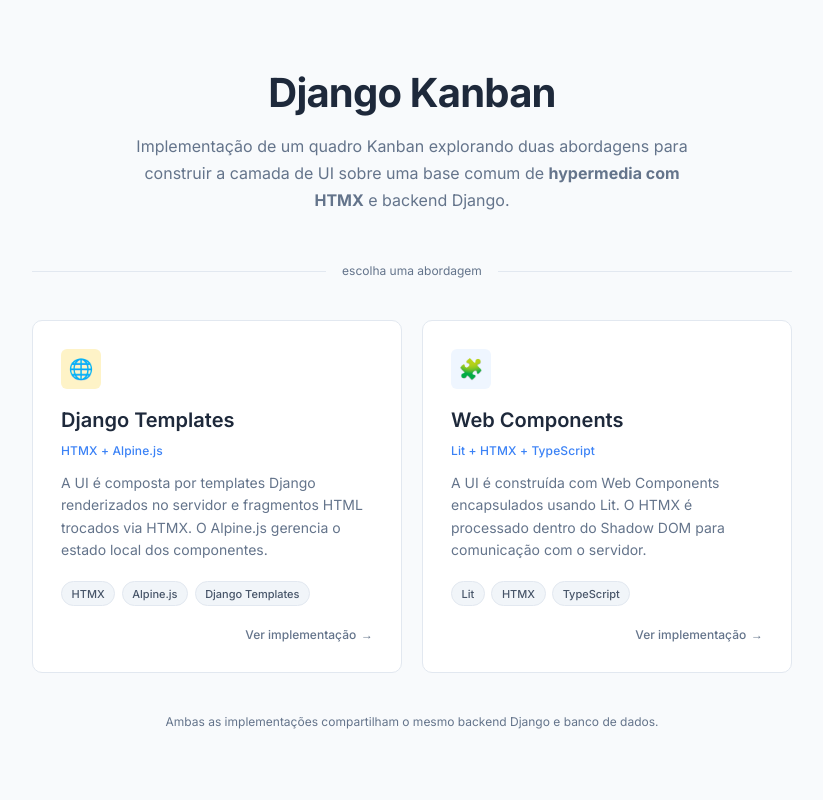
After one commit to gabrielmotaa/django-kanban, a Django app: page / in a window 1280 px wide. The commit adds this page. Shown: the whole page, without its empty margins (228-1051 px from the left). Run offline with Django 5.2, Linux system fonts and the light colour scheme; some libraries are stand-ins or nearby versions.

Commit message:
feat: add landing page and implement Inter font support

```diff
--- a/kanban/static/kanban/css/components.css
+++ b/kanban/static/kanban/css/components.css
@@ -5,7 +5,7 @@ body {
 }
 
 body {
-    font-family: system-ui, sans-serif;
+    font-family: var(--font-family);
     background: var(--color-bg-body);
     margin: 0;
     padding: 24px;
--- /dev/null
+++ b/kanban/static/kanban/css/home.css
@@ -0,0 +1,177 @@
+
+.home-page {
+    min-height: 100vh;
+    display: flex;
+    align-items: center;
+    justify-content: center;
+    background-color: var(--color-bg-body);
+    font-family: var(--font-family);
+    padding: 2rem;
+}
+
+.home-container {
+    max-width: 760px;
+    width: 100%;
+    text-align: center;
+}
+
+/* Header */
+.home-header {
+    margin-bottom: 3rem;
+}
+
+.home-title {
+    font-size: 2.5rem;
+    font-weight: var(--font-weight-bold);
+    color: var(--color-text-primary);
+    line-height: 1.2;
+    margin: 0 0 1rem 0;
+    letter-spacing: -0.02em;
+}
+
+.home-description {
+    font-size: var(--font-size-lg);
+    color: var(--color-text-muted);
+    line-height: 1.7;
+    max-width: 580px;
+    margin: 0 auto;
+}
+
+/* Divider */
+.home-divider {
+    display: flex;
+    align-items: center;
+    gap: 1rem;
+    margin: 2.5rem 0;
+    color: var(--color-text-muted);
+    font-size: var(--font-size-sm);
+}
+
+.home-divider::before,
+.home-divider::after {
+    content: '';
+    flex: 1;
+    height: 1px;
+    background-color: var(--color-border);
+}
+
+/* Cards */
+.home-cards {
+    display: grid;
+    grid-template-columns: 1fr 1fr;
+    gap: 1.25rem;
+}
+
+.approach-card {
+    display: block;
+    text-decoration: none;
+    background-color: #ffffff;
+    border: 1px solid var(--color-border);
+    border-radius: var(--radius-xl);
+    padding: 1.75rem;
+    text-align: left;
+    transition: border-color var(--transition-normal), box-shadow var(--transition-normal), transform var(--transition-normal);
+    cursor: pointer;
+}
+
+.approach-card:hover {
+    border-color: var(--color-primary);
+    box-shadow: var(--shadow-lg);
+    transform: translateY(-2px);
+}
+
+.approach-card:active {
+    transform: translateY(0);
+}
+
+.card-icon {
+    width: 40px;
+    height: 40px;
+    border-radius: var(--radius-md);
+    display: flex;
+    align-items: center;
+    justify-content: center;
+    margin-bottom: 1rem;
+    font-size: 1.25rem;
+}
+
+.card-icon--htmx {
+    background-color: #fef3c7;
+}
+
+.card-icon--lit {
+    background-color: #eff6ff;
+}
+
+.card-title {
+    font-size: var(--font-size-xl);
+    font-weight: var(--font-weight-semibold);
+    color: var(--color-text-primary);
+    margin: 0 0 0.4rem 0;
+}
+
+.card-subtitle {
+    font-size: var(--font-size-sm);
+    font-weight: var(--font-weight-medium);
+    color: var(--color-primary);
+    margin: 0 0 0.75rem 0;
+    letter-spacing: 0.01em;
+}
+
+.card-description {
+    font-size: var(--font-size-base);
+    color: var(--color-text-muted);
+    line-height: 1.6;
+    margin: 0 0 1.25rem 0;
+}
+
+.card-tags {
+    display: flex;
+    flex-wrap: wrap;
+    gap: 0.4rem;
+}
+
+.tag {
+    font-size: var(--font-size-xs);
+    font-weight: var(--font-weight-medium);
+    padding: 0.2rem 0.6rem;
+    border-radius: 999px;
+    background-color: var(--color-bg-column);
+    color: var(--color-text-light);
+    border: 1px solid var(--color-border);
+}
+
+.card-arrow {
+    display: flex;
+    align-items: center;
+    justify-content: flex-end;
+    margin-top: 1.25rem;
+    color: var(--color-text-muted);
+    font-size: var(--font-size-sm);
+    font-weight: var(--font-weight-medium);
+    gap: 0.3rem;
+    transition: color var(--transition-normal), gap var(--transition-normal);
+}
+
+.approach-card:hover .card-arrow {
+    color: var(--color-primary);
+    gap: 0.5rem;
+}
+
+/* Footer note */
+.home-footer {
+    margin-top: 2.5rem;
+    font-size: var(--font-size-sm);
+    color: var(--color-text-muted);
+}
+
+/* Responsive */
+@media (max-width: 560px) {
+    .home-title {
+        font-size: 1.875rem;
+    }
+
+    .home-cards {
+        grid-template-columns: 1fr;
+    }
+}
--- a/kanban/static/kanban/css/templates.css
+++ b/kanban/static/kanban/css/templates.css
@@ -9,7 +9,7 @@ body {
 }
 
 body {
-    font-family: system-ui, sans-serif;
+    font-family: var(--font-family);
     background: var(--color-bg-body);
     margin: 0;
     padding: 24px;
--- a/kanban/static/kanban/css/theme.css
+++ b/kanban/static/kanban/css/theme.css
@@ -1,4 +1,7 @@
 :root {
+    /* Font Family */
+    --font-family: 'Inter', system-ui, sans-serif;
+
     /* Colors */
     --color-bg-body: #f8fafc;
     --color-bg-column: #f1f5f9;
--- a/kanban/templates/base.html
+++ b/kanban/templates/base.html
@@ -6,6 +6,10 @@
     <meta charset="UTF-8">
     <meta name="viewport" content="width=device-width, initial-scale=1.0">
     <title>{% block title %}Django Kanban{% endblock %}</title>
+    <link rel="preconnect" href="https://fonts.googleapis.com">
+    <link rel="preconnect" href="https://fonts.gstatic.com" crossorigin>
+    <link rel="preload" as="style" href="https://fonts.googleapis.com/css2?family=Inter:wght@400;500;600;700&display=swap">
+    <link rel="stylesheet" href="https://fonts.googleapis.com/css2?family=Inter:wght@400;500;600;700&display=swap">
     <link rel="stylesheet" href="{% static 'kanban/css/reset.css' %}">
     <link rel="stylesheet" href="{% static 'kanban/css/theme.css' %}">
     {% block extra_css %}{% endblock %}
--- /dev/null
+++ b/kanban/templates/kanban/home.html
@@ -0,0 +1,68 @@
+{% extends "base.html" %}
+{% load static %}
+
+{% block title %}Django Kanban — Hypermedia vs Web Components{% endblock %}
+
+{% block extra_css %}
+<link rel="stylesheet" href="{% static 'kanban/css/home.css' %}">
+{% endblock %}
+
+{% block content %}
+<main class="home-page">
+    <div class="home-container">
+
+        <header class="home-header">
+            <h1 class="home-title">Django Kanban</h1>
+            <p class="home-description">
+                Implementação de um quadro Kanban explorando duas abordagens para construir a camada de UI
+                sobre uma base comum de <strong>hypermedia com HTMX</strong> e backend Django.
+            </p>
+        </header>
+
+        <div class="home-divider">escolha uma abordagem</div>
+
+        <div class="home-cards">
+            <a href="{% url 'index' 'templates' %}" class="approach-card" id="link-templates">
+                <div class="card-icon card-icon--htmx">🌐</div>
+                <h2 class="card-title">Django Templates</h2>
+                <p class="card-subtitle">HTMX + Alpine.js</p>
+                <p class="card-description">
+                    A UI é composta por templates Django renderizados no servidor e fragmentos HTML
+                    trocados via HTMX. O Alpine.js gerencia o estado local dos componentes.
+                </p>
+                <div class="card-tags">
+                    <span class="tag">HTMX</span>
+                    <span class="tag">Alpine.js</span>
+                    <span class="tag">Django Templates</span>
+                </div>
+                <div class="card-arrow">
+                    Ver implementação <span>→</span>
+                </div>
+            </a>
+
+            <a href="{% url 'index' 'components' %}" class="approach-card" id="link-components">
+                <div class="card-icon card-icon--lit">🧩</div>
+                <h2 class="card-title">Web Components</h2>
+                <p class="card-subtitle">Lit + HTMX + TypeScript</p>
+                <p class="card-description">
+                    A UI é construída com Web Components encapsulados usando Lit. O HTMX é
+                    processado dentro do Shadow DOM para comunicação com o servidor.
+                </p>
+                <div class="card-tags">
+                    <span class="tag">Lit</span>
+                    <span class="tag">HTMX</span>
+                    <span class="tag">TypeScript</span>
+                </div>
+                <div class="card-arrow">
+                    Ver implementação <span>→</span>
+                </div>
+            </a>
+        </div>
+
+        <footer class="home-footer">
+            Ambas as implementações compartilham o mesmo backend Django e banco de dados.
+        </footer>
+
+    </div>
+</main>
+{% endblock %}
--- a/kanban/urls.py
+++ b/kanban/urls.py
@@ -3,6 +3,7 @@ from django.urls import path
 from . import views
 
 urlpatterns = [
+    path("", views.home, name="home"),
     path("card/", views.CardCreateView.as_view(), name="card_create"),
     path("card/<int:pk>/", views.CardDetailView.as_view(), name="card_detail"),
     path("column/", views.ColumnCreateView.as_view(), name="column_create"),
--- a/kanban/views.py
+++ b/kanban/views.py
@@ -20,6 +20,10 @@ from kanban.forms import (
 )
 from kanban.models import Board, Card, Column
 from kanban.utils import template_for_request
+
+
+def home(request: HttpRequest) -> HttpResponse:
+    return render(request, "kanban/home.html")
 
 
 def index(request: HttpRequest, tech: str) -> HttpResponse:
```
